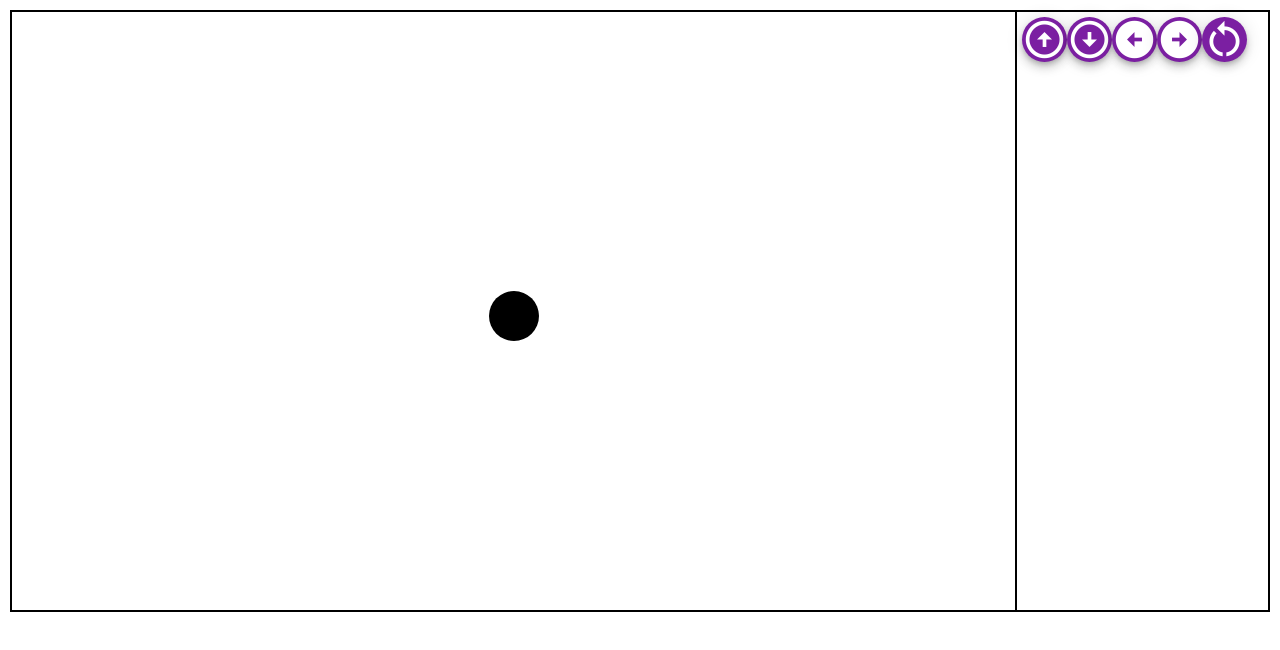
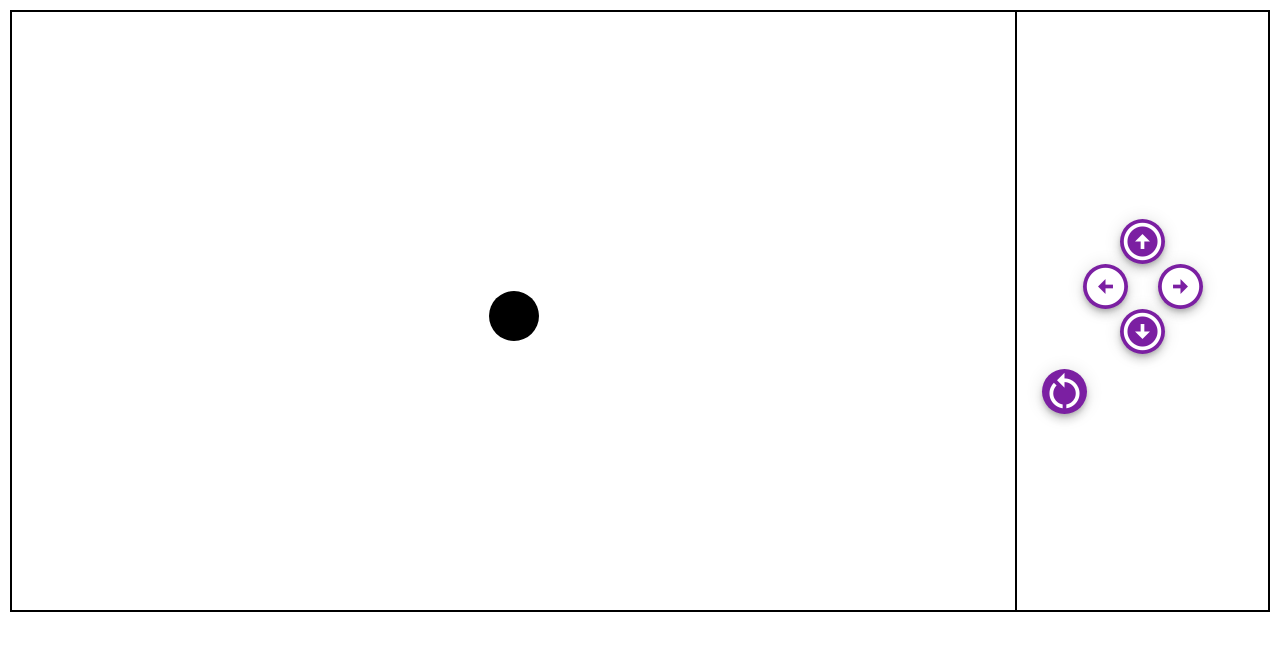
Before and after one commit to ShaniGeva12/movingBall, an Angular app: page / in a window 1280 px wide. Shown: the top 650 px of the page. Built offline with nearby package versions, Linux system fonts and the light colour scheme.

Commit message:
control css

```diff
--- a/src/app/components/control/control.component.html
+++ b/src/app/components/control/control.component.html
@@ -1,4 +1,5 @@
 <div class="control-wrapper" (keyup)="onKeyDown($event)">
+  <div class="row">
     <button
       mat-fab
       color="primary"
@@ -6,13 +7,9 @@
     >
       <mat-icon>arrow_circle_up</mat-icon>
     </button>
-  <button
-    mat-fab
-    color="primary"
-    (click)="onButtonClicked(controllerButton.down)"
-  >
-    <mat-icon>arrow_circle_down</mat-icon>
-  </button>
+  </div>
+
+  <div class="row">
     <button
       mat-fab
       color="primary"
@@ -27,6 +24,17 @@
     >
       <mat-icon>arrow_circle_right</mat-icon>
     </button>
+  </div>
+  <div class="row">
+    <button
+      mat-fab
+      color="primary"
+      (click)="onButtonClicked(controllerButton.down)"
+    >
+      <mat-icon>arrow_circle_down</mat-icon>
+    </button>
+  </div>
+  <div class="row reset">
     <button
       mat-fab
       color="primary"
@@ -35,3 +43,4 @@
       <mat-icon>restart_alt</mat-icon>
     </button>
   </div>
+</div>
--- a/src/app/components/control/control.component.scss
+++ b/src/app/components/control/control.component.scss
@@ -1,10 +1,35 @@
 .control-wrapper {
   padding: 5px;
+  height: 100%;
+  display: flex;
+  flex-direction: column;
+  justify-content: center;
+  align-items: center;
+}
+
+.row {
+  display: flex;
+  width: 100%;
+  justify-content: center;
+}
+
+.reset {
+  padding-top: 15px;
+  padding-inline: 15px;
+  justify-content: left;
+
+  button {
+    margin-left: 20px;
+  }
 }
 
 button {
   height: auto;
   width: auto;
+
+  & + button {
+    margin-left: 30px;
+  }
 }
 
 mat-icon {
```
Lines whose indentation alone changed are shown as unchanged.
